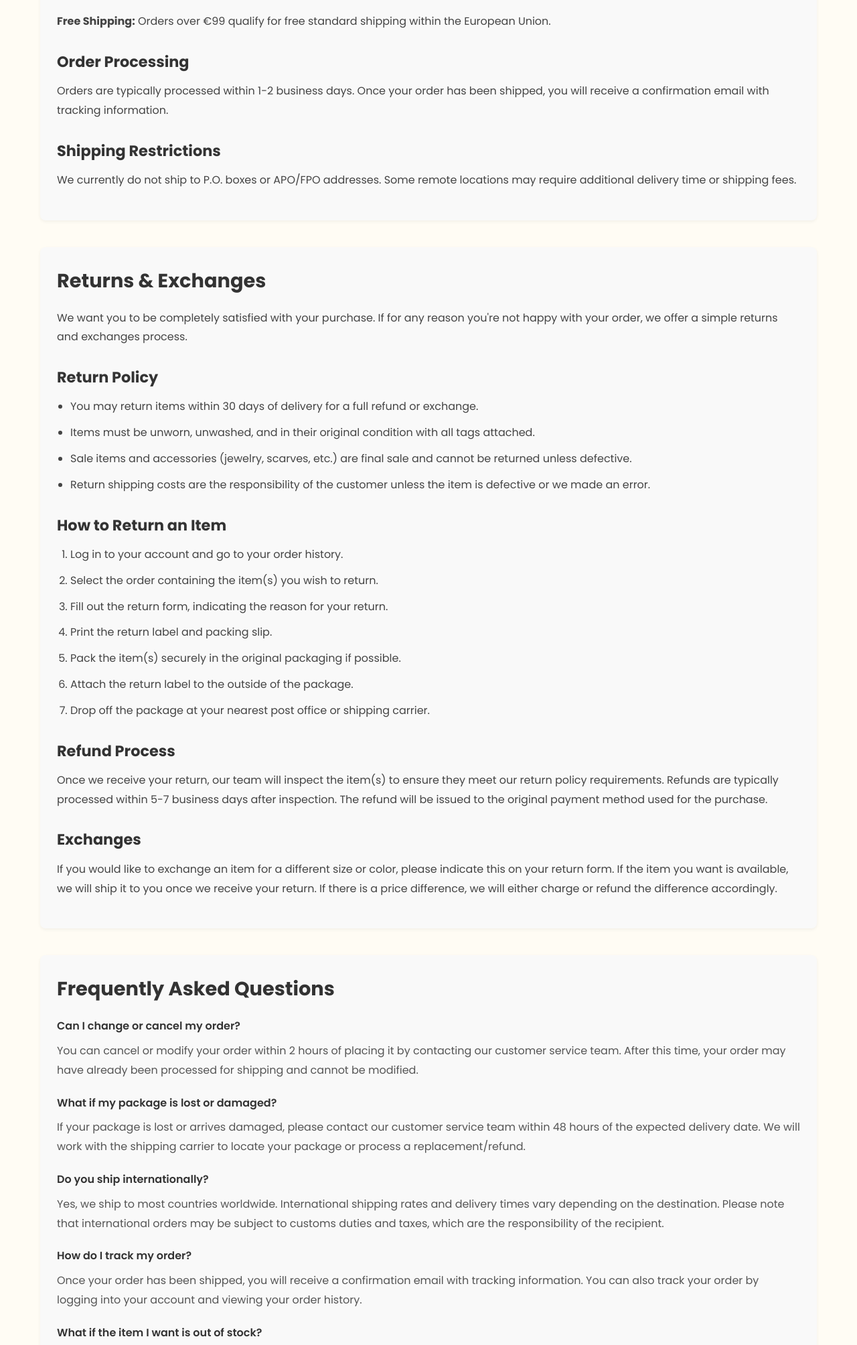
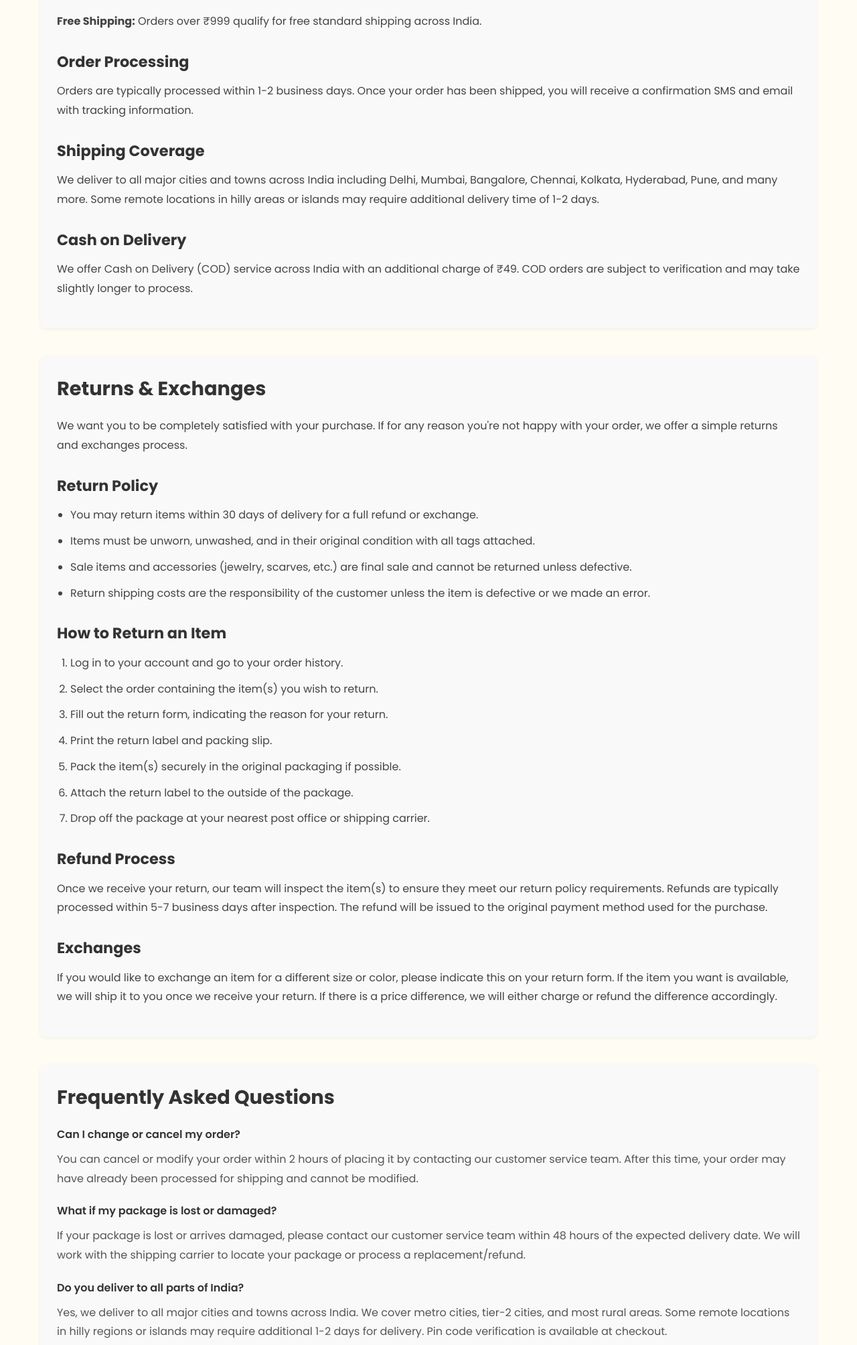
Before and after one commit to Neevstra/NeevstraThrift, a plain HTML site: page shipping-returns.html in a window 1280 px wide. Shown: the part 784-2792 px from the top of the page at 67% size. Drawn offline with Linux system fonts and the light colour scheme.

Commit message:
shipping charges

```diff
--- a/shipping-returns.html
+++ b/shipping-returns.html
@@ -242,13 +242,16 @@
                     </tbody>
                 </table>
 
-                <p><strong>Free Shipping:</strong> Orders over €99 qualify for free standard shipping within the European Union.</p>
+                <p><strong>Free Shipping:</strong> Orders over ₹999 qualify for free standard shipping across India.</p>
 
                 <h3>Order Processing</h3>
-                <p>Orders are typically processed within 1-2 business days. Once your order has been shipped, you will receive a confirmation email with tracking information.</p>
+                <p>Orders are typically processed within 1-2 business days. Once your order has been shipped, you will receive a confirmation SMS and email with tracking information.</p>
 
-                <h3>Shipping Restrictions</h3>
-                <p>We currently do not ship to P.O. boxes or APO/FPO addresses. Some remote locations may require additional delivery time or shipping fees.</p>
+                <h3>Shipping Coverage</h3>
+                <p>We deliver to all major cities and towns across India including Delhi, Mumbai, Bangalore, Chennai, Kolkata, Hyderabad, Pune, and many more. Some remote locations in hilly areas or islands may require additional delivery time of 1-2 days.</p>
+
+                <h3>Cash on Delivery</h3>
+                <p>We offer Cash on Delivery (COD) service across India with an additional charge of ₹49. COD orders are subject to verification and may take slightly longer to process.</p>
             </div>
 
             <div class="policy-section">
@@ -295,8 +298,8 @@
                 </div>
 
                 <div class="faq-item">
-                    <div class="faq-question">Do you ship internationally?</div>
-                    <div class="faq-answer">Yes, we ship to most countries worldwide. International shipping rates and delivery times vary depending on the destination. Please note that international orders may be subject to customs duties and taxes, which are the responsibility of the recipient.</div>
+                    <div class="faq-question">Do you deliver to all parts of India?</div>
+                    <div class="faq-answer">Yes, we deliver to all major cities and towns across India. We cover metro cities, tier-2 cities, and most rural areas. Some remote locations in hilly regions or islands may require additional 1-2 days for delivery. Pin code verification is available at checkout.</div>
                 </div>
 
                 <div class="faq-item">
@@ -307,6 +310,11 @@
                 <div class="faq-item">
                     <div class="faq-question">What if the item I want is out of stock?</div>
                     <div class="faq-answer">Since we sell unique vintage and second-hand items, most products are one-of-a-kind and may not be restocked once sold out. You can sign up for notifications to be alerted when similar items become available.</div>
+                </div>
+
+                <div class="faq-item">
+                    <div class="faq-question">Is Cash on Delivery (COD) available?</div>
+                    <div class="faq-answer">Yes, we offer Cash on Delivery across India with an additional charge of ₹49. COD orders are subject to phone verification before dispatch. Please ensure someone is available to receive the package and make payment to the delivery person.</div>
                 </div>
             </div>
 
```
Also changed, not shown: contact-us.html (+4 -4 lines), payment.html (+11 -0 lines), script.js (+9 -0 lines).
